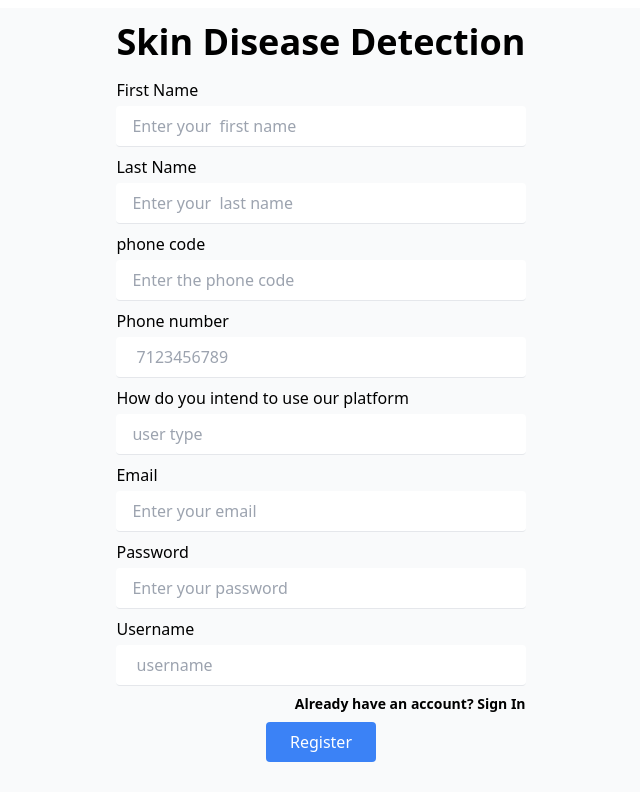
After one commit to DavisWere/django_basics, a Django app: template core/templates/register.html in a window 1280 px wide. The commit adds this page. Shown: the whole page, without its empty margins (319-959 px from the left). Run offline with Django 5.2, Linux system fonts and the light colour scheme; the template is opened without the code that fills it: values that come from a table or form of the project are taken from there, others are empty; some libraries are stand-ins or nearby versions.

Commit message:
"Added UserRegistration view and form, updated templates and URLs for user registration and homepage, added employee dashboard view"
This commit includes the following changes:

* Adds a new view function `register_user` that handles user registration using the new `CustomUserRegistrationForm` form.
* Updates the `urls.py` file to include a new path for the `register_user` view.
* Adds a new view function `Dashboard` that displays different pages for employees and employers based on their user type.
* Updates the `home.html` template to include a link to the login page if the user is not already logged in.
* Updates the `urls.py` file to set the root URL to the homepage.

Note: The commit message assumes that the `CustomUserRegistrationForm` form has been implemented in the `forms.py` file, as shown in the provided code diff.

```diff
--- a/core/forms.py
+++ b/core/forms.py
@@ -1,5 +1,6 @@
 from django import forms
 from django.contrib.auth.forms import AuthenticationForm
+from django.contrib.auth.forms import UserCreationForm
 from .models import CustomUser, StudentMarks
 
 class CustomUserCreationForm(forms.ModelForm):
@@ -7,7 +8,7 @@ class CustomUserCreationForm(forms.ModelForm):
         model = CustomUser
         fields = ['username', 'first_name', 'last_name',
                    'email', 'phone_code', 'phone_number',
-                   'profile_picture', 'user_type','password']
+                    'user_type','password']
 
 
 class StudentMakrsForm(forms.ModelForm):
@@ -20,3 +21,14 @@ class LoginForm(AuthenticationForm):
         super().__init__(*args, **kwargs)
         self.fields['username'].widget.attrs.update({'class': 'px-4 py-2 border-b rounded', 'placeholder': 'Enter your username'})
         self.fields['password'].widget.attrs.update({'class': 'px-4 py-2 border-b rounded', 'placeholder': 'Enter your password'})
+
+
+class CustomUserRegistrationForm(UserCreationForm):
+    email = forms.EmailField(required=True)
+    phone_number = forms.CharField(max_length=20, required=False)
+    user_type = forms.CharField(max_length=128, required=True)
+
+    class Meta:
+        model = CustomUser
+        fields = ['username', 'email', 'password1', 'password2',
+                   'phone_number', 'first_name','last_name', 'phone_code', 'user_type']
--- a/core/templates/home.html
+++ b/core/templates/home.html
@@ -48,6 +48,11 @@
 <body>
     <div class="container">
         <h1>Welcome to the Home Page</h1>
+        <h3>
+            <div class="w-full flex justify-end mb-2">
+                <a href="/login" class="font-bold text-sm">Already have an account? Sign In</a>
+            </div>
+        </h3>
         <p>This is a sample home page content. You can add more content here.</p>
         <a href="#" class="btn">Learn More</a>
     </div>
--- /dev/null
+++ b/core/templates/register.html
@@ -0,0 +1,100 @@
+<!DOCTYPE html>
+<html lang="en">
+<head>
+    <meta charset="UTF-8">
+    <meta name="viewport" content="width=device-width, initial-scale=1.0">
+    <title>Register</title>
+    <script src="https://cdn.tailwindcss.com"></script>
+</head>
+<body class="p-2 h-screen">
+    <div class="bg-gray-50 h-full w-full p-2 rounded flex justify-center items-center">
+        <div class="flex flex-col gap-4">
+            <h1 class="text-4xl font-extrabold">Skin Disease Detection</h1>
+
+            <form id="userForm" class="mb-4" method="post" enctype="multipart/form-data">
+              {% csrf_token %}
+
+                <div class="flex flex-col mb-2">
+                    <label for="first_name" class="mb-1">First Name</label>
+                    <input type="text" id="first_name" name="first_name" required placeholder="Enter your  first name" class="px-4 py-2 border-b rounded">
+                </div>
+                <div class="flex flex-col mb-2">
+                    <label for="last_name" class="mb-1">Last Name</label>
+                    <input type="text" id="last_name" name="last_name" required placeholder="Enter your  last name" class="px-4 py-2 border-b rounded">
+                </div>
+                <div class="flex flex-col mb-2">
+                    <label for="phone_code" class="mb-1">phone code</label>
+                    <input type="phone" id="phone_code" name="phone_code" required placeholder="Enter the phone code" class="px-4 py-2 border-b rounded">
+                </div>
+                <div class="flex flex-col mb-2">
+                    <label for="phone_number" class="mb-1">Phone number</label>
+                    <input type="phone" id="phone_number" name="phone_number" required placeholder=" 7123456789" class="px-4 py-2 border-b rounded">
+                </div>
+                <div class="flex flex-col mb-2">
+                    <label for="user_type" class="mb-1">How do you intend to use our platform</label>
+                    <input type="text" id="user_type" name="user_type" required placeholder="user type" class="px-4 py-2 border-b rounded">
+                </div>
+                <div class="flex flex-col mb-2">
+                    <label for="email" class="mb-1">Email</label>
+                    <input type="email" id="email" name="email" required placeholder="Enter your email" class="px-4 py-2 border-b rounded">
+                </div>
+                <div class="flex flex-col mb-2">
+                    <label for="password1" class="mb-1">Password</label>
+                    <input type="password" id="password1" name="password" required placeholder="Enter your password" class="px-4 py-2 border-b rounded">
+                </div>
+                <!-- <div class="flex flex-col mb-2">
+                    <label for="password2" class="mb-1">Confirm Password</label>
+                    <input type="password" id="password2" name="password2" required placeholder="Confirm your password" class="px-4 py-2 border-b rounded">
+                </div> -->
+                <div class="flex flex-col mb-2">
+                    <label for="username" class="mb-1">Username</label>
+                    <input type="text" id="username" name="username"
+                     required placeholder=" username" class="px-4 py-2 border-b rounded">
+                </div>
+
+
+                {% if form.errors %}
+                    <div id="error" class="errors bg-red-200 p-4 rounded fixed top-2 right-2">
+                        <button onclick="closeError()" class="p-2 bg-red-300 rounded absolute top-2 right-2 hover:bg-red-400">
+                            <svg xmlns="http://www.w3.org/2000/svg" fill="none" viewBox="0 0 24 24" stroke-width="1.5" stroke="currentColor" class="w-6 h-6">
+                                <path stroke-linecap="round" stroke-linejoin="round" d="M6 18 18 6M6 6l12 12" />
+                            </svg>
+                        </button>
+                        <h3>Errors:</h3>
+                        <ul>
+                            {% for field in form %}
+                                {% for error in field.errors %}
+                                    <li>{{ error }}</li>
+                                {% endfor %}
+                            {% endfor %}
+                        </ul>
+                    </div>
+                {% endif %}
+
+                <div class="w-full flex justify-end mb-2">
+                    <a href="/login" class="font-bold text-sm">Already have an account? Sign In</a>
+                </div>
+                <div class="w-full flex justify-center">
+                    <button type="submit" class="bg-blue-500 text-white px-6 py-2 rounded hover:bg-blue-600 transition-colors w-fit mx-auto">Register</button>
+                </div>
+            </form>
+
+        </div>
+    </div>
+
+    <script>
+        function closeError() {
+            document.getElementById("error").style.display = "none";
+        }
+
+        // Show error message again if form has errors
+        window.onload = function() {
+            var formErrors = document.getElementsByClassName("errors");
+            if (formErrors.length > 0) {
+                document.getElementById("error").style.display = "block";
+            }
+        }
+    </script>
+
+</body>
+</html>
--- a/core/urls.py
+++ b/core/urls.py
@@ -7,8 +7,9 @@ from django.urls import reverse
 app_name = 'core'
 
 urlpatterns = [
-    path('register', views.create_user, name='user registration form'),
-    path('home/', views.home, name = 'home page'), # homepage 127.0.0.1:8000
+    path('register', views.register_user, name='user registration form'),
+    path('', views.home, name = 'home page'), # homepage 127.0.0.1:8000
+    path('home/', views.home, name = 'home page'),
     path('users', views.Display_users, name = 'available users'),
     path('login', views.login_view, name= 'login user'),
 ]
```
Also changed, not shown: core/views.py (+27 -1 lines).
